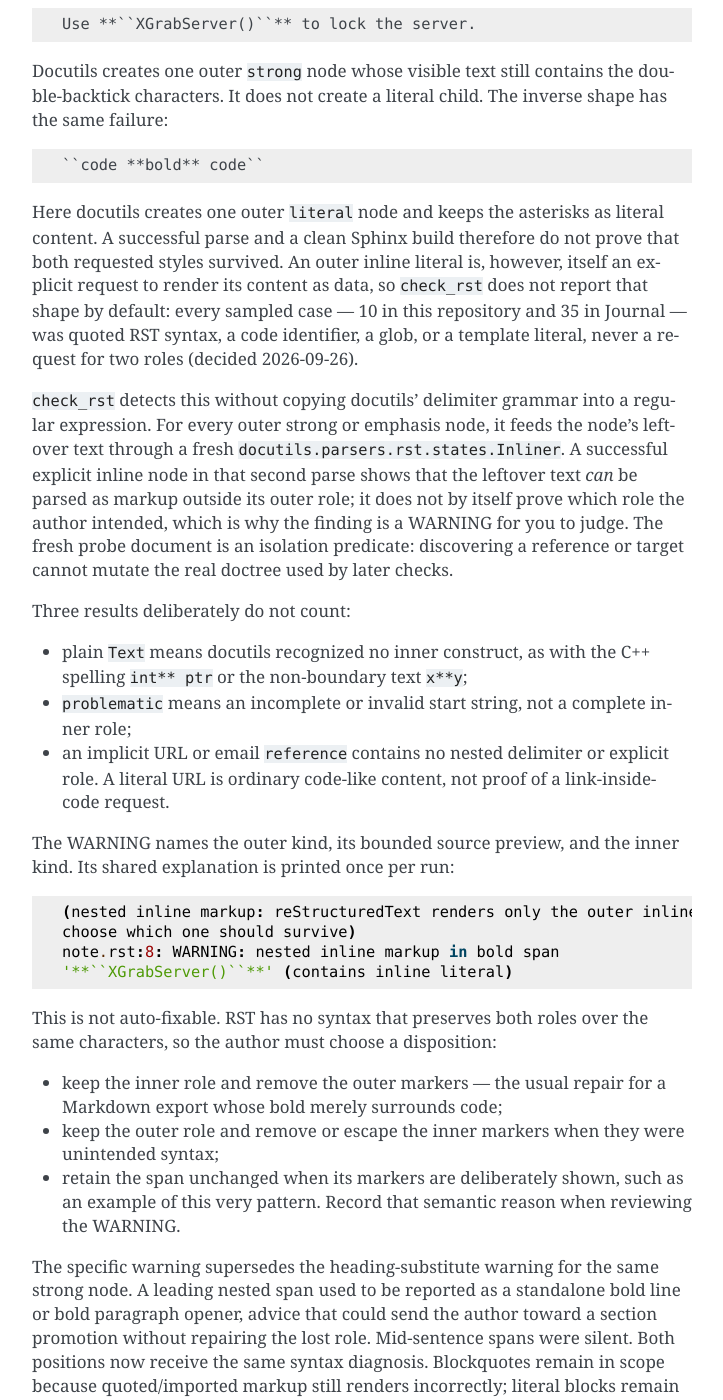
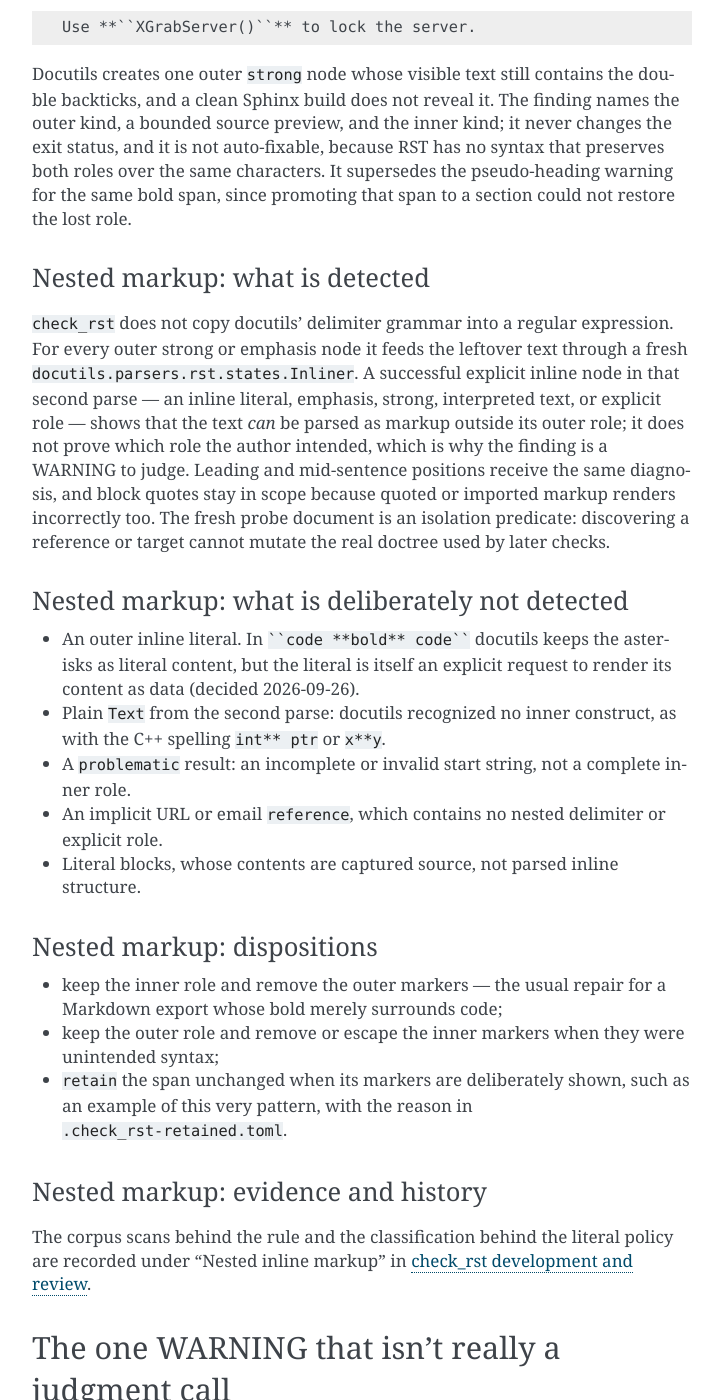
Before and after one commit to dememax/check_rst, a Sphinx documentation site: the page built from docs/rules.rst, in a window 1280 px wide and 1400 px high, scrolled down 6030 px. Shown: the whole window, without its empty margins (388-1111 px from the left). Built offline with Sphinx 7.4.7, drawn with Linux system fonts in a browser that asks for light colours; some of the changed text lies outside the part shown.

Commit message:
docs(rules): apply the rule template to pseudo-heading and nested rules
Plan step 4.2, third batch. The pseudo-heading and nested-inline rules now follow the normative template.

The pseudo-heading rule gains the detection predicates it never stated:
- standalone bold, bold paragraph openers (inside list items as outside them), and every rubric;
- what is deliberately not detected: non-paragraph and mid-sentence bold, bold spans owned by the nested-inline rule, block quotes and literal blocks, and the accepted mis-indentation limitation.
Its failure cycle, dispositions, cold-reader test, and retrieval guidance stay normative.

The nested-inline rule states its detector (a fresh Inliner probe over strong and emphasis leftovers) and the five deliberately excluded shapes, the 2026-09-26 outer-literal policy among them, as separate retrievable sections. Its dispositions now point at the retained-WARNING sidecar.

The overview keeps only the general principle — a stricter rule never reaches into files you have not re-checked — and moves its dated narrative to development.rst's "Rule evidence and history". "Pseudo-headings" there holds the list-item exemption and its same-day reversal, the five converted lists, the register history, and the downstream 74→95 backlog. "Nested inline markup" holds the 175/49 and 403/109 corpus scans, the superseded heading-substitute diagnosis, and the literal-policy classification.

Validation: `outline --sections-only docs/rules.rst` shows each converted rule's retrievable subsections. The three-step RST loop on rules.rst and development.rst reports 0 errors, 0 open warnings, and the unchanged 13 retained WARNINGs.

Co-Authored-By: Claude Opus 5.5 <noreply@anthropic.com>

`````diff
--- a/docs/rules.rst
+++ b/docs/rules.rst
@@ -42,52 +42,13 @@ never skip the pre-fix pass.  When promoting a
 bold line to a section, strip the markers and use the placeholder
 workflow — the judgment is yours, the adornment mechanics still are not.
 
-A bold paragraph opener inside a *list item* used to be silently
-exempt from this WARNING — reversed the same day (Max: "check_rst must
-warn about those bold texts... it's up to the AI - accept or not").
-The five lists the original single-page guide converted to real subsections
-(2026-07-20 — the worked demonstration's commentary, the feedback loop's report
-categories, how-to-treat-the-two-modes, the per-repo config
-conditions, and this project's integration notes) were judged and
-converted *before* the reversal, on ``outline``-visibility grounds
-alone — ``check_rst`` never flagged any of them at the time.  The old
-exemption could not tell a short ``* **term**: definition`` label
-apart from a full ``* **Heading-ish sentence.**  More prose…`` opener
-using tree shape alone — both are "bold first child, more children
-follow" — so it silenced both, and in doing so silenced exactly the
-signal that would have nudged toward restructuring sooner.  Now
-neither shape is exempt: every list-item bold opener gets the same
-WARNING a non-list one would, judged the same way.
-
-The remaining WARNINGs this reversal surfaced — the numbered items in
-what were then :doc:`roadmap`'s "Agreed direction" list and every
-entry in its "Accepted, deferred" and "Declined, with reasons"
-sections — were a deliberate exception to that judgment at the time,
-not an oversight: they were a chronological register, read together
-as a log, not individually navigated the way the five converted
-lists' points were.  Restructuring each into its own subsection would
-have been heading-inflation for entries meant to be skimmed as a
-timeline, costing the register its own shape — step 1 of the loop
-reaching a considered "leave it" is as valid an outcome as "promote
-it".  That balance later tipped the other way once the roadmap grew
-large enough that finding one item in it became its own friction; see
-"Finding one item among many" below for the reversal and the
-roadmap's current section-per-entry shape.
-
-Stated as a general rule, not just this one reversal: **a stricter
-WARNING rule never retroactively reaches into files you have not
-re-checked.**  ``0 error(s), 0 warning(s)`` describes the last time
-that file ran through the loop, under whatever ruleset existed then —
-never "clean under the current rules," and never "reviewed since the
-rules last changed."  Confirmed by real, external evidence the same
-day this exemption reversed: an independent Claude Code session using
-check_rst on a downstream project's documentation watched one file,
-``coding-standards.rst``, jump from 74 to 95 WARNINGs from this
-reversal alone — a silent backlog nobody had looked at yet, in a
-repository not otherwise touched by the change.  After any rule
-tightens, ``--recursive --skip-fixable`` across the repos you care
-about is the manual audit that surfaces it; the tool will not do it
-for you, on its own, after the fact.
+A stricter rule never retroactively reaches into files you have not
+re-checked.  ``0 error(s), 0 warning(s)`` describes the last time a file ran
+through the loop, under the ruleset of that time — never "clean under the
+current rules".  After any rule tightens, ``check --recursive --skip-fixable``
+across the repositories you care about is the audit that surfaces the new
+backlog; the tool does not run it on its own.  The reversal that established
+this is recorded under "Pseudo-headings" in :doc:`development`.
 
 *********************************************************
 Judge structure for cold consumers, not the warm author
@@ -217,7 +178,11 @@ promotion nor makes a pseudo-section harmless.
 Bold pseudo-headings create their own outline failure
 *******************************************************
 
-A WARNING is a request for semantic judgment, not background noise.  Its
+A standalone bold line, a bold paragraph opener, and a ``.. rubric::`` are
+reported as WARNINGs (``pseudo-heading.standalone-bold``,
+``pseudo-heading.bold-opener``, ``pseudo-heading.rubric``): each may be a
+heading in disguise or a deliberate label, and only the author can tell.  They
+never change the exit status and are not auto-fixed.  A WARNING is a request for semantic judgment, not background noise.  Its
 exit status of 0 means that the tool refuses to guess, not that the warning
 has been semantically cleared or that a run containing unreviewed warnings
 is "clean".  A particularly self-reinforcing AI failure starts when that
@@ -235,27 +200,49 @@ distinction is lost:
 #. That fallback hides the structural defect, so the same authoring habit
    survives the next edit and the cycle repeats.
 
-The mismatch is diagnostic evidence about the SOURCE, not proof that the
-outline failed.  Repeated warnings do not become harmless merely because
-neighboring items use the same style; local consistency can mean a
-systematic pseudo-heading convention.  Judge whether each bold opener
-names an independently navigable concept.  If it does, promote it to a
-real section using the placeholder workflow.  If it is genuinely one item
-in a register, definition list, checklist, or other sequence whose meaning
-depends on being read together, retain it deliberately — the
-chronological registers the roadmap once kept were the concrete case, until
-they grew large enough to become sections (see "What the tool deliberately
-leaves to you" above).
+===================================
+Pseudo-headings: what is detected
+===================================
 
-Give every warning in the changed scope an explicit disposition:
+* a paragraph whose only content is one bold span (standalone bold line);
+* a paragraph that begins with a bold span followed by more text (bold
+  paragraph opener) — inside a list item exactly as outside one, because tree
+  shape cannot tell a short ``term:`` label from a heading-like opener;
+* every ``.. rubric::`` directive, which is excluded from the table of contents
+  and cannot be referenced.
+
+``--verbose`` adds the bold or rubric text, a preview of the following prose,
+and the enclosing section.
+
+====================================================
+Pseudo-headings: what is deliberately not detected
+====================================================
+
+* bold inside a title, term, or other non-paragraph element, and bold in the
+  middle of a sentence;
+* a bold span with nested markup, which the more specific nested-inline
+  WARNING owns, because promoting it could not restore the lost role;
+* block quotes and literal blocks: quoted material and captured output are not
+  the author's own structure.  A merely mis-indented paragraph becomes a block
+  quote too, and that exemption is a known, accepted limitation.
+
+===============================
+Pseudo-headings: dispositions
+===============================
+
+The mismatch between a full outline and ``--sections-only`` is diagnostic
+evidence about the source, not proof that the outline failed.  Repeated
+warnings do not become harmless merely because neighboring items use the same
+style; local consistency can mean a systematic pseudo-heading convention.  Give
+every warning in the changed scope an explicit disposition:
 
 * ``promote`` — it names an independently navigable concept, so convert it
   to a real section with a placeholder adornment.
 * ``retain`` — it is a meaningful label, identifier, field name, or one
-  member of a sequence whose meaning depends on remaining a list; record that
-  semantic reason in the project's ``.check_rst-retained.toml`` (see "Retained
-  WARNINGs" in :doc:`guide`), so the reviewed WARNING no longer looks
-  unreviewed.
+  member of a register, definition list, checklist, or other sequence whose
+  meaning depends on being read together; record that semantic reason in the
+  project's ``.check_rst-retained.toml`` (see "Retained WARNINGs" in
+  :doc:`guide`), so the reviewed WARNING no longer looks unreviewed.
 * ``rewrite`` — the emphasis has no structural job; remove it or fold the
   text into ordinary prose instead of preserving a warning that has no
   semantic justification.
@@ -289,83 +276,84 @@ If exact text is ambiguous, choose one of the generated selectors rather than
 guessing.  Do not infer structure by grepping ``^====``, ``^----``,
 ``^\*``, or similar markup.
 
+=======================================
+Pseudo-headings: evidence and history
+=======================================
+
+The list-item exemption that once silenced these warnings, its reversal, and
+the backlog it exposed downstream are recorded under "Pseudo-headings" in
+:doc:`development`.
+
 ******************************************************
 Nested inline markup means one role is silently lost
 ******************************************************
 
-Markdown permits combinations such as bold text containing an inline code
-span.  RST does not nest inline markup in either direction.  For example::
+A bold or emphasis span whose text still contains another inline construct is
+reported as a WARNING (``inline.nested-markup``).  Markdown permits bold text
+around an inline code span; RST does not nest inline markup in either
+direction, so it renders only the outer role and keeps the inner delimiters as
+text::
 
     Use **``XGrabServer()``** to lock the server.
 
 Docutils creates one outer ``strong`` node whose visible text still contains
-the double-backtick characters.  It does not create a literal child.  The
-inverse shape has the same failure::
+the double backticks, and a clean Sphinx build does not reveal it.  The
+finding names the outer kind, a bounded source preview, and the inner kind; it
+never changes the exit status, and it is not auto-fixable, because RST has no
+syntax that preserves both roles over the same characters.  It supersedes the
+pseudo-heading warning for the same bold span, since promoting that span to a
+section could not restore the lost role.
 
-    ``code **bold** code``
+=================================
+Nested markup: what is detected
+=================================
 
-Here docutils creates one outer ``literal`` node and keeps the asterisks as
-literal content.  A successful parse and a clean Sphinx build therefore do not
-prove that both requested styles survived.  An outer inline literal is,
-however, itself an explicit request to render its content as data, so
-``check_rst`` does not report that shape by default: every sampled case — 10 in
-this repository and 35 in Journal — was quoted RST syntax, a code identifier, a
-glob, or a template literal, never a request for two roles (decided
-2026-09-26).
-
-``check_rst`` detects this without copying docutils' delimiter grammar into a
-regular expression.  For every outer strong or emphasis node, it feeds the
-node's leftover text through a fresh
-``docutils.parsers.rst.states.Inliner``.  A successful explicit inline node in
-that second parse shows that the leftover text *can* be parsed as markup
-outside its outer role; it does not by itself prove which role the author
-intended, which is why the finding is a WARNING for you to judge.  The fresh
+``check_rst`` does not copy docutils' delimiter grammar into a regular
+expression.  For every outer strong or emphasis node it feeds the leftover
+text through a fresh ``docutils.parsers.rst.states.Inliner``.  A successful
+explicit inline node in that second parse — an inline literal, emphasis,
+strong, interpreted text, or explicit role — shows that the text *can* be
+parsed as markup outside its outer role; it does not prove which role the
+author intended, which is why the finding is a WARNING to judge.  Leading and
+mid-sentence positions receive the same diagnosis, and block quotes stay in
+scope because quoted or imported markup renders incorrectly too.  The fresh
 probe document is an isolation predicate: discovering a reference or target
 cannot mutate the real doctree used by later checks.
 
-Three results deliberately do not count:
+==================================================
+Nested markup: what is deliberately not detected
+==================================================
 
-* plain ``Text`` means docutils recognized no inner construct, as with the C++
-  spelling ``int** ptr`` or the non-boundary text ``x**y``;
-* ``problematic`` means an incomplete or invalid start string, not a complete
-  inner role;
-* an implicit URL or email ``reference`` contains no nested delimiter or
-  explicit role.  A literal URL is ordinary code-like content, not proof of a
-  link-inside-code request.
+* An outer inline literal.  In ````code **bold** code```` docutils keeps the
+  asterisks as literal content, but the literal is itself an explicit request
+  to render its content as data (decided 2026-09-26).
+* Plain ``Text`` from the second parse: docutils recognized no inner
+  construct, as with the C++ spelling ``int** ptr`` or ``x**y``.
+* A ``problematic`` result: an incomplete or invalid start string, not a
+  complete inner role.
+* An implicit URL or email ``reference``, which contains no nested delimiter
+  or explicit role.
+* Literal blocks, whose contents are captured source, not parsed inline
+  structure.
 
-The WARNING names the outer kind, its bounded source preview, and the inner
-kind.  Its shared explanation is printed once per run::
-
-    (nested inline markup: reStructuredText renders only the outer inline role;
-    choose which one should survive)
-    note.rst:8: WARNING: nested inline markup in bold span
-    '**``XGrabServer()``**' (contains inline literal)
-
-This is not auto-fixable.  RST has no syntax that preserves both roles over the
-same characters, so the author must choose a disposition:
+=============================
+Nested markup: dispositions
+=============================
 
 * keep the inner role and remove the outer markers — the usual repair for a
   Markdown export whose bold merely surrounds code;
 * keep the outer role and remove or escape the inner markers when they were
   unintended syntax;
-* retain the span unchanged when its markers are deliberately shown, such as
-  an example of this very pattern.  Record that semantic reason when reviewing
-  the WARNING.
+* ``retain`` the span unchanged when its markers are deliberately shown, such
+  as an example of this very pattern, with the reason in
+  ``.check_rst-retained.toml``.
 
-The specific warning supersedes the heading-substitute warning for the same
-strong node.  A leading nested span used to be reported as a standalone bold
-line or bold paragraph opener, advice that could send the author toward a
-section promotion without repairing the lost role.  Mid-sentence spans were
-silent.  Both positions now receive the same syntax diagnosis.  Blockquotes
-remain in scope because quoted/imported markup still renders incorrectly;
-literal blocks remain out of scope because their contents are captured source,
-not parsed inline structure.
+=====================================
+Nested markup: evidence and history
+=====================================
 
-The first implemented whole-corpus scan (2026-08-02) found 403 warnings in 109
-files: 355 outer bold spans, 36 outer inline literals, and 12 outer emphasis
-spans.  Outer inline literals have since left the default report (see above).  The original roadmap evidence from 2026-07-26 was 175 occurrences in
-49 files; preserving both numbers distinguishes corpus growth from a detector
-change.
+The corpus scans behind the rule and the classification behind the literal
+policy are recorded under "Nested inline markup" in :doc:`development`.
 
 ***************************************************
 The one WARNING that isn't really a judgment call
`````
Also changed, not shown: docs/development.rst (+41 -0 lines).
